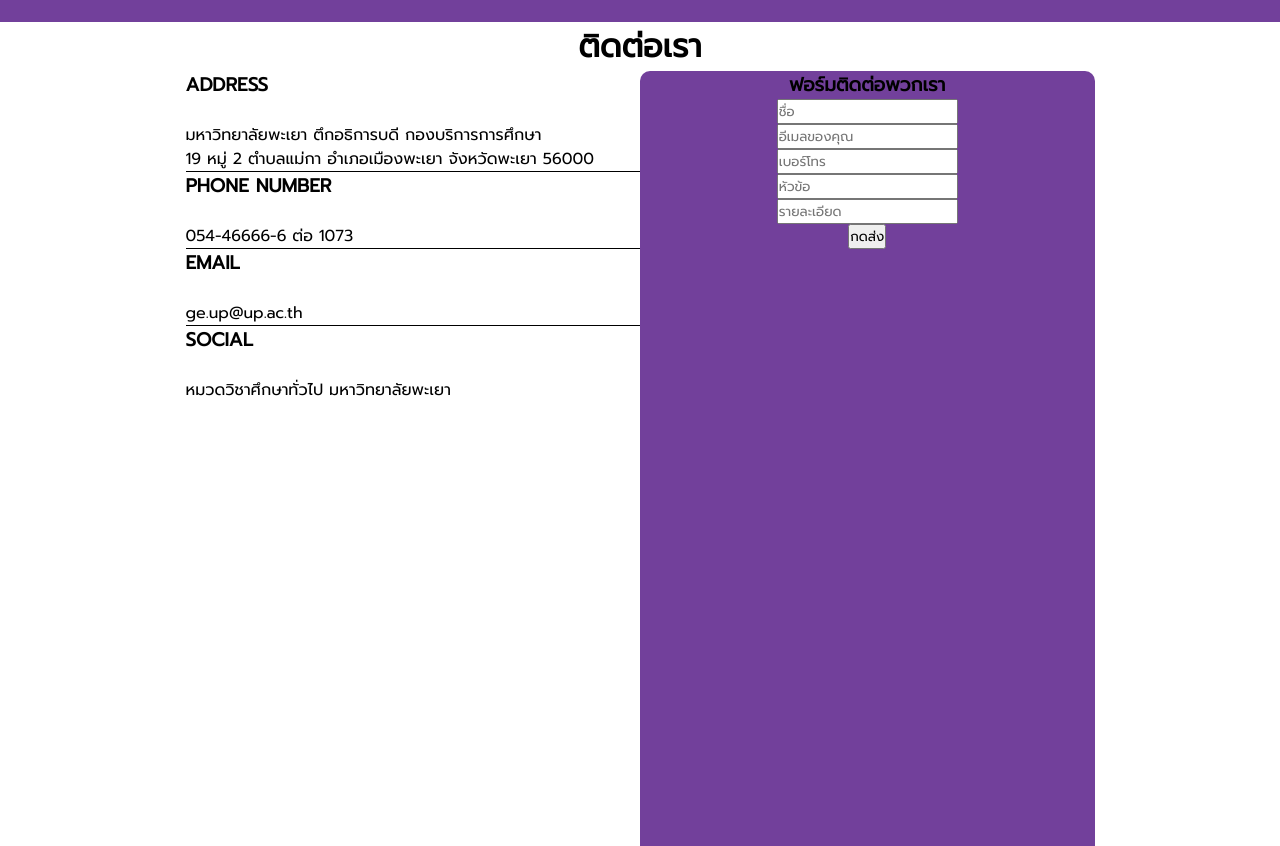
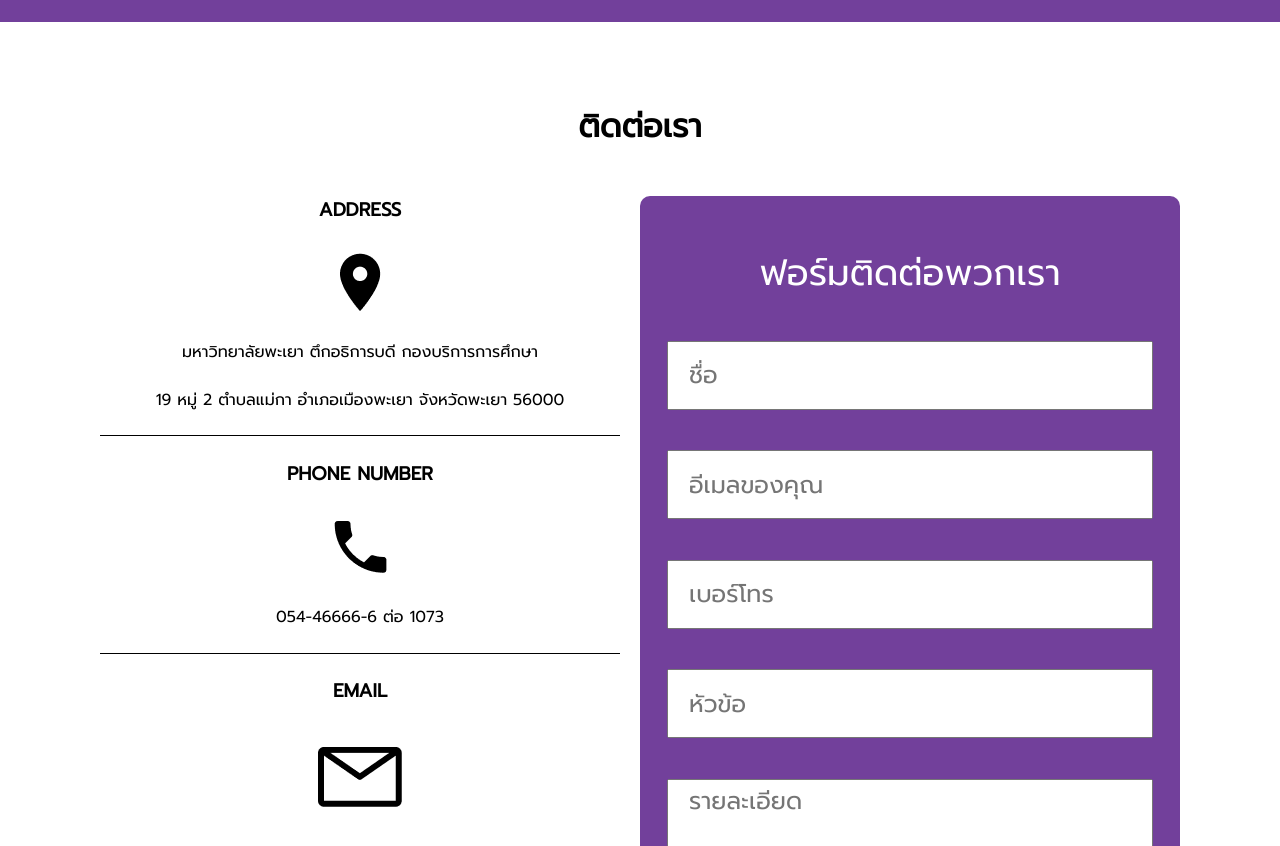
Before and after one commit to 3Melody/GE, a website: page contact.html in a window 1280 px wide. Shown: the part 101-947 px from the top of the page. Drawn offline with Linux system fonts and the light colour scheme.

Commit message:
final contect

```diff
--- a/contact.html
+++ b/contact.html
@@ -55,33 +55,39 @@
             <div class="main-content">
                 <h1>ติดต่อเรา</h1>
                 <div class="info-content">
-                    <div class="left-info">
+                    <div class="left-info" style="margin-right: 10px;">
                         <h3>ADDRESS</h3>
-                        <img src="" alt="">
+                        <img src="image/contect/mdi_address-marker.png" alt="">
                         <p>มหาวิทยาลัยพะเยา ตึกอธิการบดี กองบริการการศึกษา</p>
                         <p>19 หมู่ 2 ตำบลแม่กา อำเภอเมืองพะเยา จังหวัดพะเยา 56000 </p>
                         <div class="line"></div>
                         <h3>PHONE NUMBER</h3>
-                        <img src="" alt="">
+                        <img src="image/contect/ic_baseline-phone.png" alt="">
                         <p>054-46666-6 ต่อ 1073</p>
                         <div class="line"></div>
                         <h3>EMAIL</h3>
-                        <img src="" alt="">
+                        <img src="image/contect/carbon_email.png" alt="">
                         <p>ge.up@up.ac.th</p>
                         <div class="line"></div>
                         <h3>SOCIAL</h3>
-                        <img src="" alt="">
+                        <img src="image/contect/ic_baseline-facebook.png" alt="">
                         <p>หมวดวิชาศึกษาทั่วไป มหาวิทยาลัยพะเยา</p>
                     </div>
-                    <div class="right-info">
+                    <div class="right-info" style="margin-left: 10px;">
                         <h3>ฟอร์มติดต่อพวกเรา</h3>
                         <input type="text" placeholder="ชื่อ">
                         <input type="text" placeholder="อีเมลของคุณ">
                         <input type="text" placeholder="เบอร์โทร">
                         <input type="text" placeholder="หัวข้อ">
-                        <input type="text" placeholder="รายละเอียด">
-                        <button>กดส่ง</button>
+                        <input type="text" style="padding: 20px 20px 150px 20px; " placeholder="รายละเอียด">
+                        <button class="btn-contect">กดส่ง</button>
                     </div>
+                </div>
+                <div class="map">
+                    <h3>สถานที่</h3>
+                    <div style="margin-bottom: 20px;"><iframe src="https://www.google.com/maps/embed?pb=!1m18!1m12!1m3!1d7543.507153527696!2d99.88645984040151!3d19.030577321142726!2m3!1f0!2f0!3f0!3m2!1i1024!2i768!4f13.1!3m3!1m2!1s0x30d9cd0d56ca1c1d%3A0x54baf140a208552c!2z4LiB4Lit4LiH4Lia4Lij4Li04LiB4Liy4Lij4LiB4Liy4Lij4Lio4Li24LiB4Lip4LiyIOC4oeC4q-C4suC4p-C4tOC4l-C4ouC4suC4peC4seC4ouC4nuC4sOC5gOC4ouC4sg!5e0!3m2!1sth!2sth!4v1695210042371!5m2!1sth!2sth" width="600" height="450" style="border:0;" allowfullscreen="" loading="lazy" referrerpolicy="no-referrer-when-downgrade"></iframe></div>
+                   <p>มหาวิทยาลัยพะเยา ตึกอธิการบดี กองบริการการศึกษา</p>
+                   <p>19 หมู่ 2 ตำบลแม่กา อำเภอเมืองพะเยา จังหวัดพะเยา 56000 </p>
                 </div>
             </div>
        </div>
--- a/src/scss/contact.scss
+++ b/src/scss/contact.scss
@@ -12,17 +12,22 @@ $color-font:#fff;
 }
 
 .line{
-    width: 728.001px;
+   width: 100%;
 height: 1px;
 background-color: black;
+}
+
+.main-content h1{
+    display: flex;
+    justify-content: center;
+    margin-bottom: 45px;
 }
 
 .main-content{
     display: flex;
     flex-direction: column;
-    align-items: center;
-    justify-content: space-between;
-
+    width: 100%;
+    padding:80px 100px;
 }
 
 .info-content{
@@ -30,10 +35,20 @@ background-color: black;
 }
 
 .left-info{
+    display: flex;
     width: 50%;
+    flex-direction: column;
+    align-items: center;
+    justify-content: space-between;
+}
+
+.right-info h3{
+    font-size: 36px;
+    font-weight: normal;
 }
 
 .right-info{
+    color: $color-font;
     display: flex;
     flex-direction: column;
    align-items: center;
@@ -42,4 +57,37 @@ background-color: black;
     width: 50%;
 height: 906px;
 flex-shrink: 0;
+padding: 50px 0;
+justify-content: space-between;
 }
+
+.right-info input{
+    width: 90%;
+height: 69px;
+flex-shrink: 0;
+padding: 0 20px;
+font-size: 24px;
+color: #000;
+}
+
+.btn-contect{
+    width: 263px;
+height: 59px;
+flex-shrink: 0;
+border-radius: 6px;
+background: #FFF;
+box-shadow: 0px 4px 4px 0px rgba(0, 0, 0, 0.25);
+font-size: 32px;
+}
+
+.map{
+    display: flex;
+    flex-direction: column;
+    align-items: center;
+    padding: 100px;
+}
+
+.map h3{
+    font-size:36px ;
+    margin-bottom: 20px;
+}
```
Also changed, not shown: src/public/css/contact.css.
